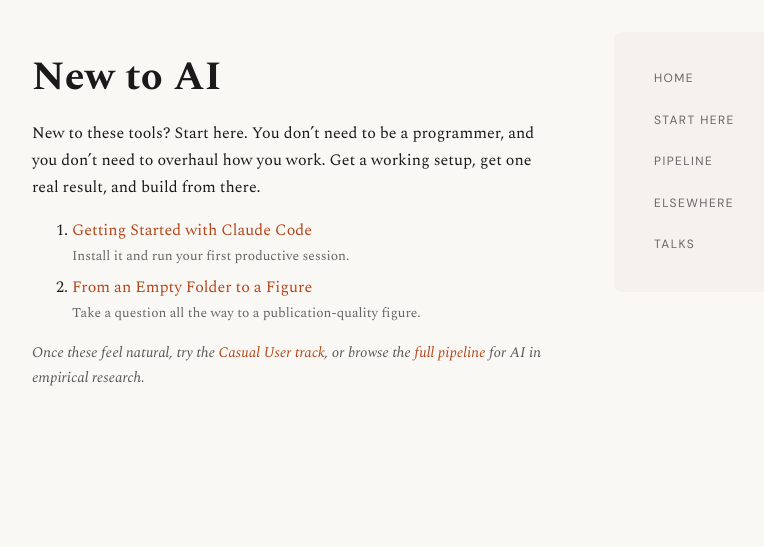
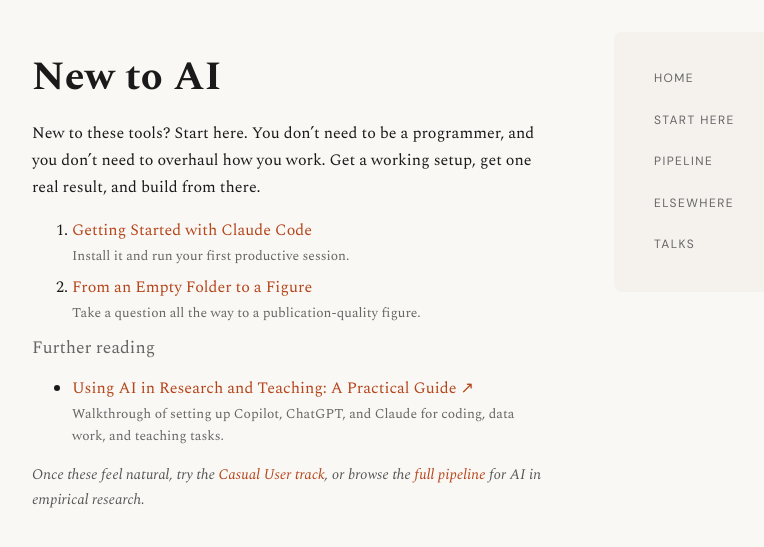
Before and after one commit to matteonorm/ai-for-empirical-research, a Jekyll site: the page built from start-here/new-to-ai.md, in a window 1280 px wide. Shown: the top 547 px of the page, without its empty margins (192-956 px from the left). Built offline with Jekyll 4.4.1, drawn with Linux system fonts in a browser that asks for light colours.

Commit message:
Add Practical Guide as New-to-AI further reading
Co-Authored-By: Claude Opus 4.6 <noreply@anthropic.com>
Claude-Session: https://claude.ai/code/session_01HepUNFt6qv4acSiSSC5XLj

```diff
--- a/_data/tracks.yml
+++ b/_data/tracks.yml
@@ -11,6 +11,10 @@ new-to-ai:
     - title: "From an Empty Folder to a Figure"
       url: "/pipeline/02-data-analysis"
       why: "Take a question all the way to a publication-quality figure."
+  further_reading:
+    - title: "Using AI in Research and Teaching: A Practical Guide"
+      url: "https://paulgp.com/2024/06/24/llm_talk.html"
+      why: "Walkthrough of setting up Copilot, ChatGPT, and Claude for coding, data work, and teaching tasks."
 
 casual-user:
   title: "Casual User"
```
Also changed, not shown: HANDOFF.md (+5 -0 lines), changelog.md.
